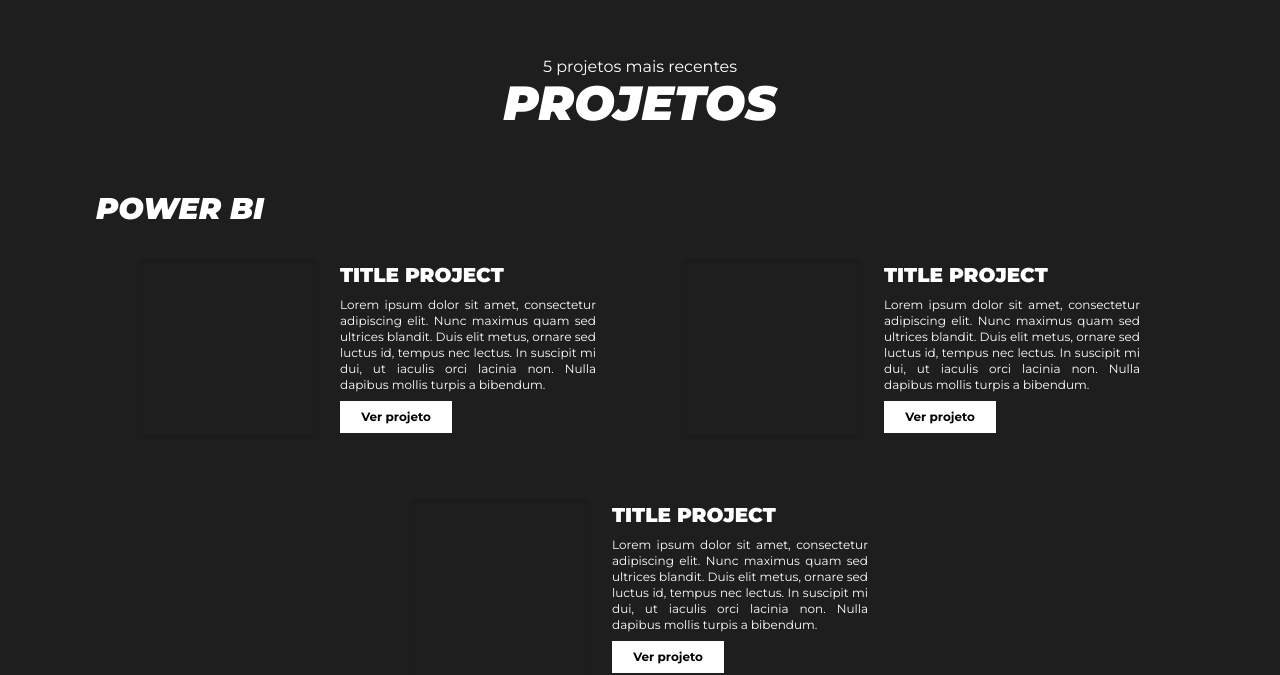
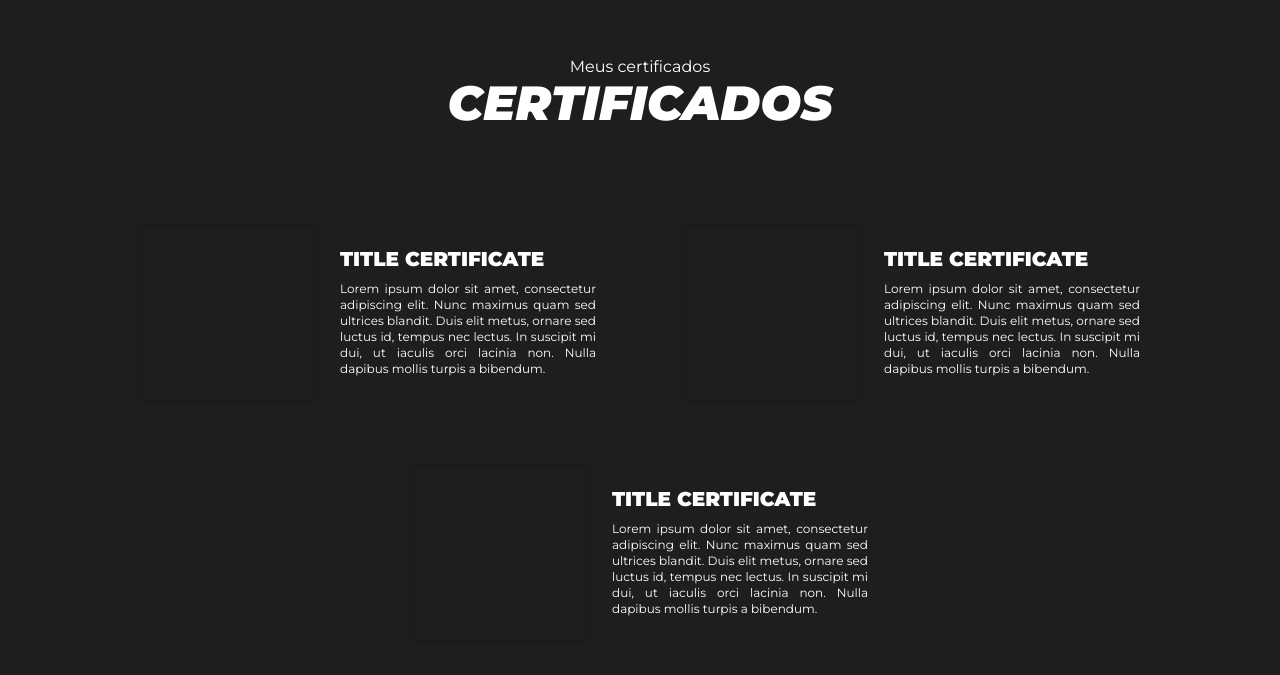
Before and after one commit to yure07/rangel-portfolio, a React (Vite) app: page / in a window 1280 px wide. Shown: the part 1425-2100 px from the top of the page. Built offline with nearby package versions, Linux system fonts and the light colour scheme.

Commit message:
feat: create certificates section

```diff
--- a/src/App.tsx
+++ b/src/App.tsx
@@ -3,20 +3,23 @@
 import { Contact } from "./components/Contact";
 import { Header } from "./components/Header";
 import { Home } from "./components/Home";
-import { Projects } from "./components/Projects";
+import { Certificates } from "./components/Certificates";
+//import { Projects } from "./components/Projects";
 
 function App() {
   const homeRef = useRef<HTMLElement>(null);
   const aboutRef = useRef<HTMLElement>(null);
   const projectsRef = useRef<HTMLElement>(null);
+  const certificatesRef = useRef<HTMLElement>(null);
   const contactRef = useRef<HTMLElement>(null)
 
   return (
     <div className="flex flex-col self-center mx-auto max-w-[1300px]">
-     <Header sectionsRefs={{ homeRef, aboutRef, projectsRef, contactRef }}/>
+     <Header sectionsRefs={{ homeRef, aboutRef, projectsRef, certificatesRef, contactRef, }}/>
      <Home ref={homeRef}/>
      <About ref={aboutRef}/>
-     <Projects ref={projectsRef}/>
+     {/* <Projects ref={projectsRef}/> */}
+     <Certificates ref={certificatesRef}/>
      <Contact ref={contactRef}/>
     </div>
   )
--- /dev/null
+++ b/src/components/Certificates/components/CardCertificate/index.tsx
@@ -0,0 +1,17 @@
+interface CardCertificateProps{
+  srcImg: string
+  title: string
+  description: string
+}
+
+export const CardCertificate = (certificateProp: CardCertificateProps) => {
+  return(
+    <div className="flex flex-col lg:flex-row gap-6 my-8 mx-auto items-center text-center">
+      <div className="w-52 h-52 lg:w-44 lg:h-44 bg-[#1E1E1E] shadow-portfolio"/>
+      <div className="flex flex-col gap-2 lg:text-start">
+        <h3 className="uppercase text-xl font-black">{certificateProp.title}</h3>
+        <p className="text-justify text-xs w-52 lg:w-64 px-2 lg:p-0">{certificateProp.description}</p>
+      </div>
+    </div>
+  )
+}
--- /dev/null
+++ b/src/components/Certificates/index.tsx
@@ -0,0 +1,42 @@
+import { forwardRef } from "react"
+import { useTranslation } from "react-i18next"
+import { CardCertificate } from "./components/CardCertificate"
+
+export const Certificates = forwardRef<HTMLElement>((props, ref) => {
+  const { t } = useTranslation()
+
+  return(
+    <section ref={ref} className="flex flex-col p-12 lg:px-24">
+      <div className="flex flex-col text-white self-center text-center">
+        <span className="text-base">{t('Meus certificados')}</span>
+        <h1 className="font-black italic text-5xl uppercase">{t('Certificados')}</h1>
+      </div>
+      <div className="flex flex-row flex-wrap text-white justify-between mt-16">
+        <CardCertificate
+          srcImg=""
+          title="title certificate"
+          description="Lorem ipsum dolor sit amet, consectetur adipiscing elit.
+            Nunc maximus quam sed ultrices blandit. Duis elit metus, ornare sed
+            luctus id, tempus nec lectus. In suscipit mi dui, ut iaculis orci lacinia non.
+            Nulla dapibus mollis turpis a bibendum."
+        />
+        <CardCertificate
+          srcImg=""
+          title="title certificate"
+          description="Lorem ipsum dolor sit amet, consectetur adipiscing elit.
+            Nunc maximus quam sed ultrices blandit. Duis elit metus, ornare sed
+            luctus id, tempus nec lectus. In suscipit mi dui, ut iaculis orci lacinia non.
+            Nulla dapibus mollis turpis a bibendum."
+        />
+        <CardCertificate
+          srcImg=""
+          title="title certificate"
+          description="Lorem ipsum dolor sit amet, consectetur adipiscing elit.
+            Nunc maximus quam sed ultrices blandit. Duis elit metus, ornare sed
+            luctus id, tempus nec lectus. In suscipit mi dui, ut iaculis orci lacinia non.
+            Nulla dapibus mollis turpis a bibendum."
+        />
+      </div>
+    </section>
+  )
+})
--- a/src/components/Header/index.tsx
+++ b/src/components/Header/index.tsx
@@ -9,6 +9,7 @@
     aboutRef: React.RefObject<HTMLElement>;
     projectsRef: React.RefObject<HTMLElement>;
     contactRef: React.RefObject<HTMLElement>;
+    certificatesRef: React.RefObject<HTMLElement>
   };
 }
 
--- a/src/utils/locales/en/en.json
+++ b/src/utils/locales/en/en.json
@@ -3,12 +3,14 @@
     "Início": "Home",
     "Sobre mim": "About me",
     "Projetos": "Projects",
+    "Certificados": "Certificates",
     "Contato": "Contact",
     "Olá, sou o": "Hey, I am",
     "Analista de dados": "Data Analyst",
     "Mais sobre mim": "More about myself",
     "5 projetos mais recentes": "5 latest projects",
     "Ver projeto": "See project",
+    "Meus certificados": "My certificates",
     "Fale comigo": "Talk to me"
   }
 }
--- a/src/utils/locales/pt/pt.json
+++ b/src/utils/locales/pt/pt.json
@@ -3,11 +3,13 @@
     "Início": "Início",
     "Sobre mim": "Sobre mim",
     "Projetos": "Projetos",
+    "Certificados": "Certificados",
     "Contato": "Contato",
     "Olá, sou o": "Olá, sou o",
     "Analista de dados": "Analista de dados",
     "Mais sobre mim": "Mais sobre mim",
     "5 projetos mais recentes": "5 projetos mais recentes",
+    "Meus certificados": "Meus certificados",
     "Ver projeto": "Ver projeto",
     "Fale comigo": "Fale comigo"
   }
```
